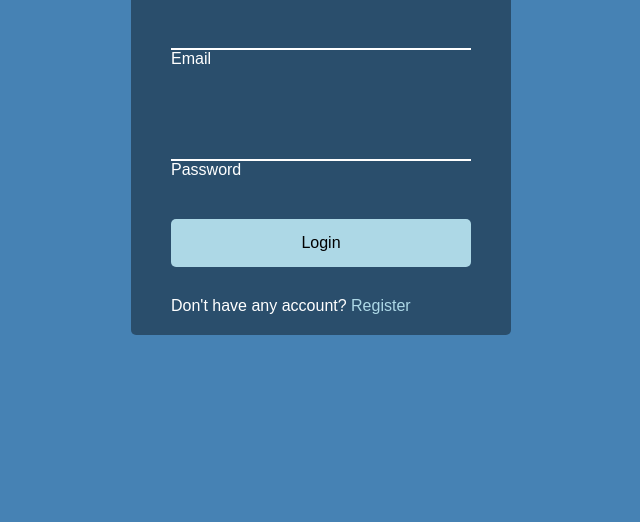
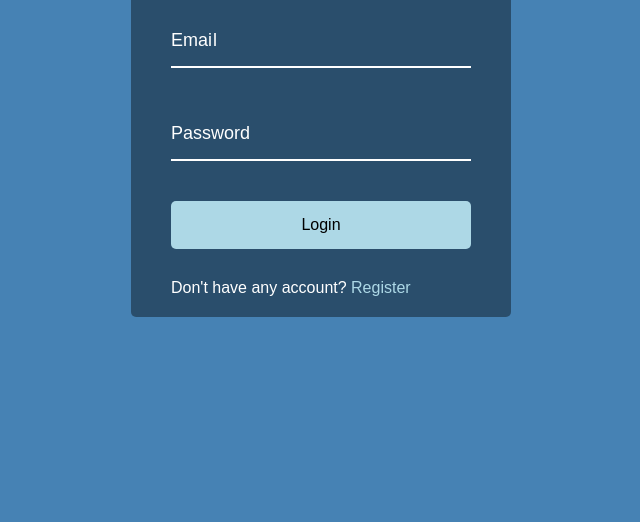
Before and after one commit to jchapar/vanillaJavaScript, a plain HTML site: page waveAnimation/index.html in a window 1280 px wide. Shown: the part 278-800 px from the top of the page, without its empty margins (319-959 px from the left). Drawn offline with Linux system fonts and the light colour scheme; a web font is replaced by a local one.

Commit message:
js added for the wave animation

```diff
--- a/waveAnimation/script.js
+++ b/waveAnimation/script.js
@@ -0,0 +1,11 @@
+const labels = document.querySelectorAll(".form-control label");
+
+labels.forEach((label) => {
+  label.innerHTML = label.innerText
+    .split("")
+    .map(
+      (letter, index) =>
+        `<span style="transition-delay:${index * 50}ms">${letter}</span>`
+    )
+    .join("");
+});
--- a/waveAnimation/style.css
+++ b/waveAnimation/style.css
@@ -79,4 +79,24 @@ body {
 .form-control input:focus,
 .form-control input:valid {
   outline: 0;
+  border-bottom-color: lightblue;
 }
+
+.form-control label {
+  position: absolute;
+  top: 15px;
+  left: 0;
+}
+
+.form-control label span {
+  display: inline-block;
+  font-size: 18px;
+  min-width: 5px;
+  transition: 0.3s cubic-bezier(0.68, -0.55, 0.265, 1.55);
+}
+
+.form-control input:focus + label span,
+.form-control input:valid + label span {
+  color: lightblue;
+  transform: translateY(-30px);
+}
```
